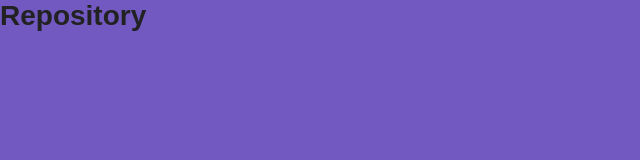
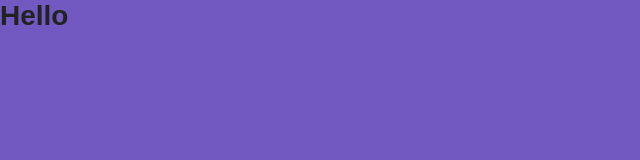
Before and after one commit to mateusgadotti77/bootcamp-gostack, a React (Create React App) app in the folder Fase02/mod5/: page /repository/1 in a window 1280 px wide. Shown: the top 160 px of the page, without its empty margins (0-640 px from the left). Built offline with nearby package versions, Linux system fonts and the light colour scheme; the HTML template or start-up script is replaced by a standard one.

Commit message:
Init styles in Repository

```diff
--- a/Fase02/mod5/src/pages/Main/index.js
+++ b/Fase02/mod5/src/pages/Main/index.js
@@ -84,7 +84,9 @@ export default class Main extends Component {
           {repositories.map(repository => (
             <li key={repository.name}>
               <span>{repository.name}</span>
-              <Link to={`/repository/${repository.name}`}>Detalhes</Link>
+              <Link to={`/repository/${encodeURIComponent(repository.name)}`}>
+                Detalhes
+              </Link>
             </li>
           ))}
         </List>
--- a/Fase02/mod5/src/pages/Repository/index.js
+++ b/Fase02/mod5/src/pages/Repository/index.js
@@ -1,7 +1,15 @@
-import React from 'react';
+import React, { Component } from 'react';
 
-// import { Container } from './styles';
+export default class Repository extends Component {
+  async componentDidMount() {
+    const { match } = this.props;
 
-export default function Repository() {
-  return <h1>Repository</h1>;
+    const repoName = decodeURIComponent(match.params.repository);
+
+    console.log(repoName);
+  }
+
+  render() {
+    return <h1>Hello</h1>;
+  }
 }
--- a/Fase02/mod5/src/routes.js
+++ b/Fase02/mod5/src/routes.js
@@ -9,7 +9,7 @@ export default function Routes() {
     <BrowserRouter>
       <Switch>
         <Route exact path="/" component={Main} />
-        <Route path="/repository" component={Repository} />
+        <Route path="/repository/:repository" component={Repository} />
       </Switch>
     </BrowserRouter>
   );
```
